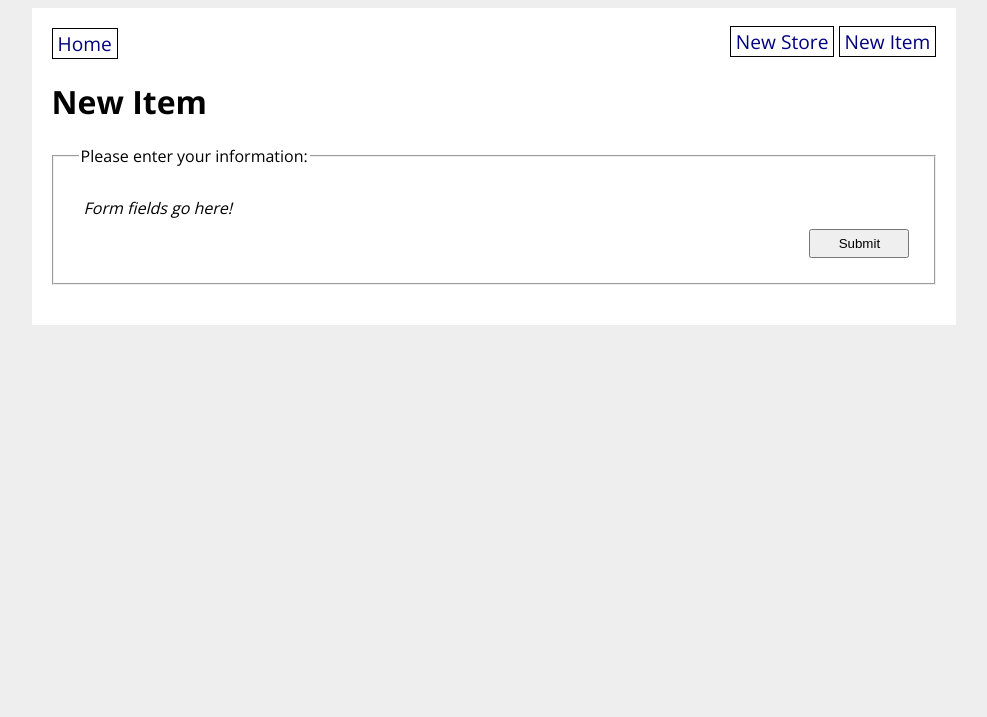
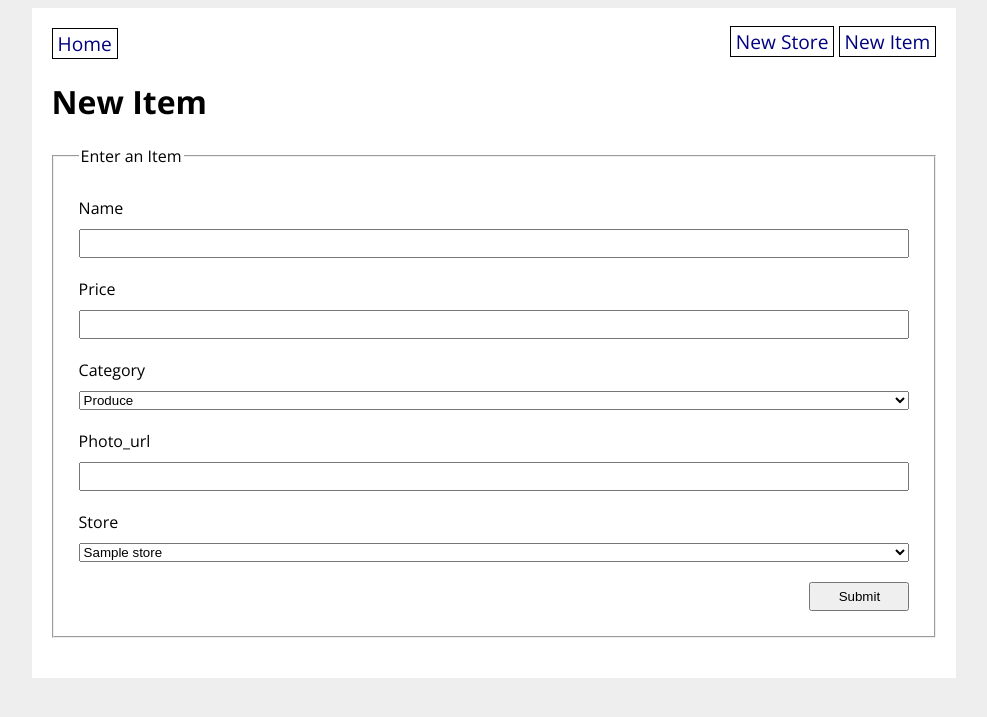
Before and after one commit to FrazierMark/ACS-1220-Grocery-Store-Homework, a Flask app: page /new_item in a window 1280 px wide. Shown: the top 717 px of the page, without its empty margins (146-1133 px from the left). Run offline with Flask 3, Linux system fonts and the light colour scheme; tables that the repository leaves empty hold one stand-in row (values such as "Sample post").

Commit message:
Basic functionality working

```diff
--- a/app.py
+++ b/app.py
@@ -6,5 +6,8 @@ app.register_blueprint(main)
 with app.app_context():
     db.create_all()
 
-if __name__ == "__main__":
-    app.run(debug=True)
+# if __name__ == "__main__":
+#     app.run(debug=True)
+
+if __name__ == '__main__':
+    app.run(host='127.0.0.1', port=8080, debug=True)
--- a/grocery_app/routes.py
+++ b/grocery_app/routes.py
@@ -20,16 +20,18 @@ def homepage():
 
 @main.route('/new_store', methods=['GET', 'POST'])
 def new_store():
-    # TODO: Create a GroceryStoreForm
-    store_form = GroceryStoreForm()
+    form = GroceryStoreForm()
+    if form.validate_on_submit():
+        new_store = GroceryStore(
+            title=form.title.data,
+            address=form.address.data
+        )
+        db.session.add(new_store)
+        db.session.commit()
+        flash('New store was added successfully.')
+        return redirect(url_for('main.store_detail', store_id=new_store.id))
 
-    # TODO: If form was submitted and was valid:
-    # - create a new GroceryStore object and save it to the database,
-    # - flash a success message, and
-    # - redirect the user to the store detail page.
-
-    # TODO: Send the form to the template and use it to render the form fields
-    return render_template('new_store.html')
+    return render_template('new_store.html', form=form)
 
 @main.route('/new_item', methods=['GET', 'POST'])
 def new_item():
@@ -40,34 +42,67 @@ def new_item():
     # - create a new GroceryItem object and save it to the database,
     # - flash a success message, and
     # - redirect the user to the item detail page.
+    if item_form.validate_on_submit():
+        new_item = GroceryItem(
+            name=item_form.name.data,
+            price=item_form.price.data,
+            category=item_form.category.data,
+            photo_url=item_form.photo_url.data,
+            store=item_form.store.data
+        )
+        db.session.add(new_item)
+        db.session.commit()
+        flash('New item was added successfully.')
+        return redirect(url_for('main.item_detail', item_id=new_item.id))
 
     # TODO: Send the form to the template and use it to render the form fields
-    return render_template('new_item.html')
+    return render_template('new_item.html', form=item_form)
 
 @main.route('/store/<store_id>', methods=['GET', 'POST'])
 def store_detail(store_id):
     store = GroceryStore.query.get(store_id)
     # TODO: Create a GroceryStoreForm and pass in `obj=store`
 
+    if store is None:
+        flash('Store not found.')
+        return redirect(url_for('main.homepage'))
+
     # TODO: If form was submitted and was valid:
     # - update the GroceryStore object and save it to the database,
     # - flash a success message, and
     # - redirect the user to the store detail page.
 
+    form = GroceryStoreForm(obj=store)
+    if form.validate_on_submit():
+        store.title = form.title.data
+        store.address = form.address.data
+        db.session.commit()
+        flash('Store was updated successfully.')
+        return redirect(url_for('main.store_detail', store_id=store.id))
+
     # TODO: Send the form to the template and use it to render the form fields
     store = GroceryStore.query.get(store_id)
-    return render_template('store_detail.html', store=store)
+    return render_template('store_detail.html', store=store, form=form)
 
 @main.route('/item/<item_id>', methods=['GET', 'POST'])
 def item_detail(item_id):
     item = GroceryItem.query.get(item_id)
-    # TODO: Create a GroceryItemForm and pass in `obj=item`
 
-    # TODO: If form was submitted and was valid:
-    # - update the GroceryItem object and save it to the database,
-    # - flash a success message, and
-    # - redirect the user to the item detail page.
+    if item is None:
+        flash('Error retrieving item.')
+        return redirect(url_for('main.homepage'))
 
-    # TODO: Send the form to the template and use it to render the form fields
-    item = GroceryItem.query.get(item_id)
-    return render_template('item_detail.html', item=item)
+    form = GroceryItemForm(obj=item)
+
+    if form.validate_on_submit():
+        item.name = form.name.data
+        item.price = form.price.data
+        item.category = form.category.data
+        item.photo_url = form.photo_url.data
+        item.store = form.store.data
+        db.session.commit()
+
+        flash('Item was updated successfully.')
+        return redirect(url_for('main.item_detail', item_id=item.id))
+
+    return render_template('item_detail.html', item=item, form=form)
--- a/grocery_app/templates/new_item.html
+++ b/grocery_app/templates/new_item.html
@@ -2,20 +2,63 @@
 {% block content %}
 
 <h1>New Item</h1>
+    <form method="POST" action="{{ url_for('main.new_item') }}">
+        {{ form.csrf_token }}
+        <fieldset>
+            <legend>Enter an Item </legend>
 
-<form method="POST">
-    <fieldset>
-        <legend>Please enter your information:</legend>
+            {{ form.name.label }}
+            {{ form.name }}
+            <!-- Show form errors -->
+            <ul>
+            {% for error in form.name.errors %}
+                <li class="error">{{ error }}</li>
+            {% endfor %}
+            </ul>
 
+            {{ form.price.label }}
+            {{ form.price}}
 
+            <!-- Show form errors -->
+            <ul>
+            {% for error in form.price.errors %}
+                <li class="error">{{ error }}</li>
+            {% endfor %}
+            </ul>
 
-        <!-- TODO: Remove the next paragraph and use the `form` object passed in
-            from the route to render a form. -->
-        <p><em>Form fields go here!</em></p>
+            {{ form.category.label }}
+            {{ form.category }}
 
-        <input type="submit" value="Submit">
-    </fieldset>
-</form>
+            <!-- Show form errors -->
+            <ul>
+            {% for error in form.category.errors %}
+                <li class="error">{{ error }}</li>
+            {% endfor %}
+            </ul>
 
+            {{ form.photo_url.label }}
+            {{ form.photo_url }}
+
+            <!-- Show form errors -->
+            <ul>
+            {% for error in form.photo_url.errors %}
+                <li class="error">{{ error }}</li>
+            {% endfor %}
+            </ul>
+
+            {{ form.store.label }}
+            {{ form.store }}
+
+            <!-- Show form errors -->
+            <ul>
+            {% for error in form.store.errors %}
+                <li class="error">{{ error }}</li>
+            {% endfor %}
+            </ul>
+
+            {{ form.submit }}
+
+        </fieldset>
+    </form>
 
 {% endblock %}
```
Also changed, not shown: grocery_app/templates/item_detail.html (+19 -9 lines), grocery_app/templates/new_store.html (+23 -13 lines), grocery_app/templates/store_detail.html (+11 -10 lines).
